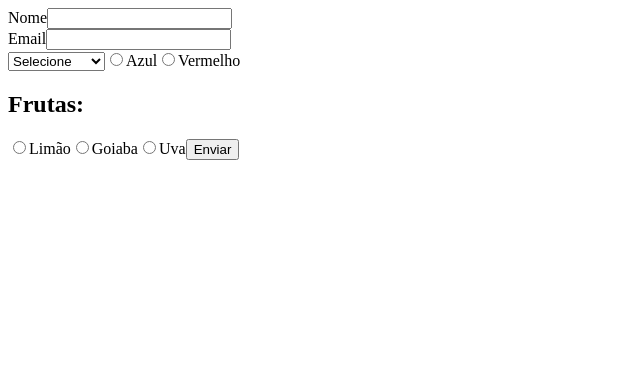
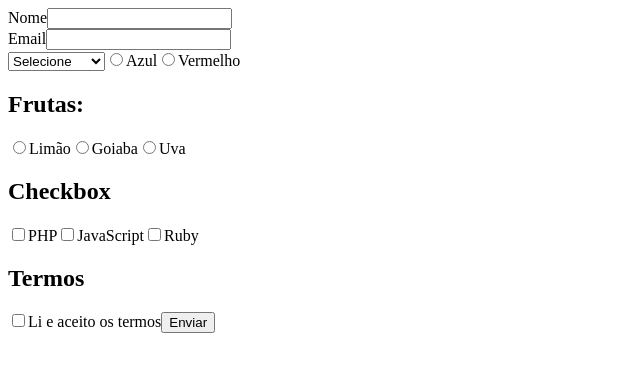
Before and after one commit to Daniel-san8/reactPassos2, a React (Create React App) app in the folder atividade11/meuapp11/: page / in a window 1280 px wide. Shown: the top 372 px of the page, without its empty margins (0-640 px from the left). Built offline with nearby package versions, Linux system fonts and the light colour scheme.

Commit message:
checkbox

```diff
--- a/atividade11/meuapp11/src/App.js
+++ b/atividade11/meuapp11/src/App.js
@@ -2,6 +2,7 @@
 import Input from "./Form/Input";
 import Select from "./Form/Select";
 import Radio from "./Form/Radio";
+import Checkbox from "./Form/Checkbox";
 
 const App = () => {
   const [nome, setNome] = React.useState("");
@@ -9,6 +10,8 @@
   const [produto, setProduto] = React.useState("");
   const [cor, setCor] = React.useState("");
   const [frutas, setFrutas] = React.useState("");
+  const [linguagens, setLinguagens] = React.useState([]);
+  const [termos, setTermos] = React.useState([]);
 
   return (
     <form>
@@ -32,7 +35,18 @@
         value={frutas}
         setValue={setFrutas}
       />
-
+      <h2>Checkbox</h2>
+      <Checkbox
+        options={["PHP", "JavaScript", "Ruby"]}
+        value={linguagens}
+        setValue={setLinguagens}
+      />
+      <h2>Termos</h2>
+      <Checkbox
+        options={["Li e aceito os termos"]}
+        value={termos}
+        setValue={setTermos}
+      />
       <button>Enviar</button>
     </form>
   );
--- /dev/null
+++ b/atividade11/meuapp11/src/Form/Checkbox.js
@@ -0,0 +1,30 @@
+import React from "react";
+
+const Checkbox = ({ options, value, setValue }) => {
+  function handleChange({ target }) {
+    if (target.checked) {
+      setValue([...value, target.value]);
+    } else {
+      setValue(value.filter((itemValue) => itemValue !== target.value));
+    }
+  }
+  return (
+    <>
+      {options.map((option) => {
+        return (
+          <label key={option}>
+            <input
+              type="checkbox"
+              value={option}
+              onChange={handleChange}
+              checked={value.includes(option)}
+            />
+            {option}
+          </label>
+        );
+      })}
+    </>
+  );
+};
+
+export default Checkbox;
```
